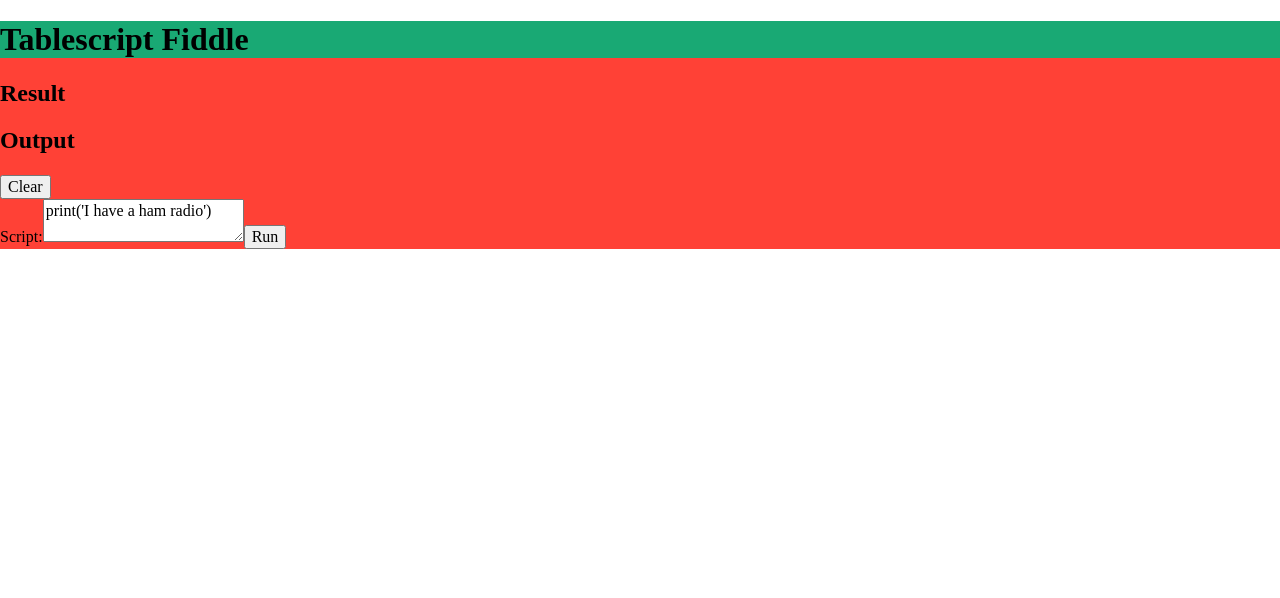
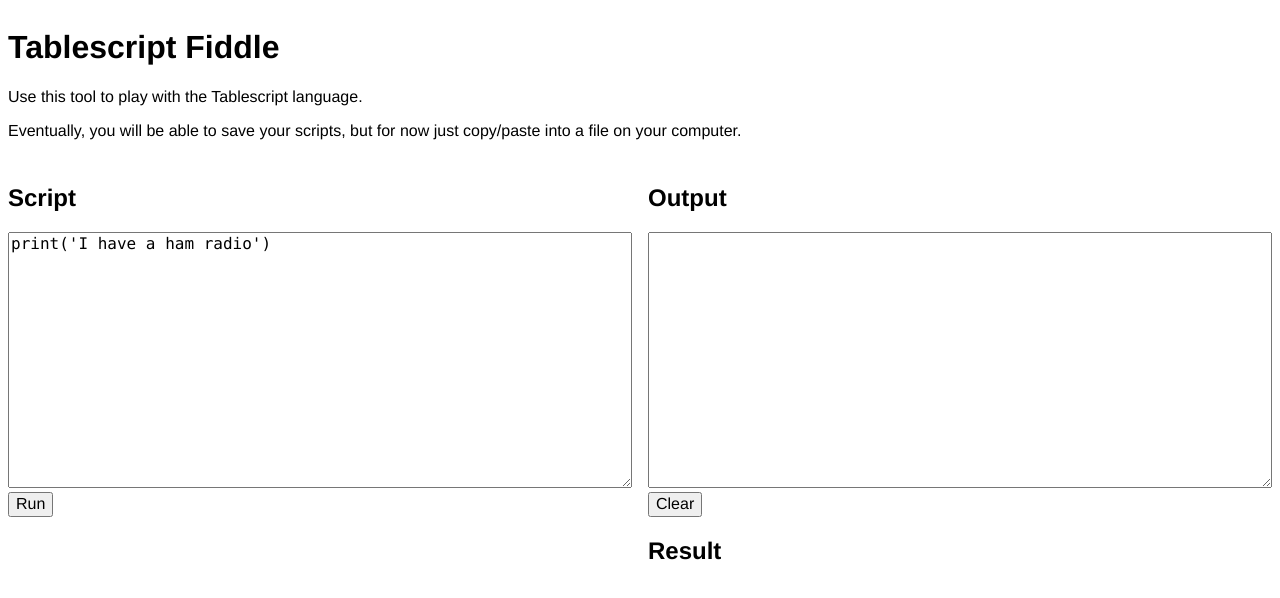
Before and after one commit to Tablescript/tablescript-fiddle, a React app: page / in a window 1280 px wide. Shown: the top 598 px of the page. Built offline with nearby package versions, Linux system fonts and the light colour scheme.

Commit message:
Add basic styling

```diff
--- a/src/App.js
+++ b/src/App.js
@@ -3,9 +3,11 @@ import Fiddle from './Fiddle.component';
 import 'tachyons/css/tachyons.css';
 
 const App = props => (
-  <div className="bg-red">
-    <header className="bg-pink">
-      <h1 className="bg-green">Tablescript Fiddle</h1>
+  <div className="flex flex-column">
+    <header className="pa2 helvetica">
+      <h1 className="">Tablescript Fiddle</h1>
+      <p>Use this tool to play with the Tablescript language.</p>
+      <p>Eventually, you will be able to save your scripts, but for now just copy/paste into a file on your computer.</p>
     </header>
     <Fiddle />
   </div>
--- a/src/Code.component.js
+++ b/src/Code.component.js
@@ -1,13 +1,11 @@
 import React from 'react';
 import Editor from './Editor.component';
 
-const Code = ({ onSubmit, script, onChange }) => (
-  <div>
-    <form onSubmit={ onSubmit }>
-      <label>
-        Script:
-        <Editor script={ script } onChange={ onChange } />
-      </label>
+const Code = ({ onRun, script, onChange }) => (
+  <div className="w-50 ph2">
+    <h2>Script</h2>
+    <form onSubmit={ onRun }>
+      <Editor script={ script } onChange={ onChange } />
       <input type="submit" value="Run" />
     </form>
   </div>
--- /dev/null
+++ b/src/Console.component.js
@@ -0,0 +1,16 @@
+import React from 'react';
+import ClearButton from './ClearButton.component';
+
+const Console = ({ output, onClear }) => {
+  const allOutput = output.join('\n');
+
+  return (
+    <div>
+      <h2>Output</h2>
+      <textarea className="w-100 h5 code" value={ allOutput } />
+      <ClearButton onClear={ onClear } />
+    </div>
+  );
+};
+
+export default Console;
--- a/src/Editor.component.js
+++ b/src/Editor.component.js
@@ -1,7 +1,7 @@
 import React from 'react';
 
 const Editor = ({ script, onChange }) => (
-  <textarea name="script" value={ script } onChange={ onChange }></textarea>
+  <textarea className="w-100 h5 code" name="script" value={ script } onChange={ onChange }></textarea>
 );
 
 export default Editor;
--- a/src/Fiddle.component.js
+++ b/src/Fiddle.component.js
@@ -1,8 +1,6 @@
 import React, { Component } from 'react';
-import Result from './Result.component';
+import Code from './Code.component';
 import Output from './Output.component';
-import ClearButton from './ClearButton.component';
-import Code from './Code.component';
 import {
   runScript,
   initializeContext,
@@ -22,29 +20,20 @@ class Fiddle extends Component {
   }
 
   onClear(event) {
-    this.setState({
-      ...this.state,
-      result: '',
-      output: []
-    });
+    this.setState(() => ({ output: [] }));
   }
 
   handleChange(event) {
-    this.setState({
-      script: event.target.value
-    });
+    this.setState({ script: event.target.value });
   }
 
   setResult(context) {
     return function(result) {
-      this.setState({
-        ...this.state,
-        result: result.asNativeString(context),
-      });
+      this.setState(() => ({ result: result.asNativeString(context) }));
     };
   }
 
-  handleSubmit(event) {
+  onRun(event) {
     const interpreterOptions = defaultInterpreterOptions({ tableValidation: true });
     interpreterOptions.output.print = this.handlePrint.bind(this);
 
@@ -55,27 +44,23 @@ class Fiddle extends Component {
       defaultValueFactory,
     );
 
-    runScript(context, this.state.script, 'fiddle').then(this.setResult(context).bind(this));
+    runScript(context, this.state.script, 'fiddle')
+      .then(this.setResult(context).bind(this))
+      .catch(e => {
+        this.setState({ result: e.toString() });
+      });
     event.preventDefault();
   }
 
   handlePrint(s) {
-    this.setState({
-      ...this.state,
-      output: [
-        ...this.state.output,
-        s,
-      ],
-    });
+    this.setState(() => ({ output: [...this.state.output, s] }));
   }
 
   render() {
     return (
-      <div>
-        <Result result={ this.state.result } />
-        <Output output={ this.state.output } />
-        <ClearButton onClear={ this.onClear.bind(this) } />
-        <Code script={ this.state.script } onChange={ this.handleChange.bind(this) } onSubmit={ this.handleSubmit.bind(this) } />
+      <div className="flex flex-row helvetica">
+        <Code script={ this.state.script } onChange={ this.handleChange.bind(this) } onRun={ this.onRun.bind(this) } />
+        <Output result={ this.state.result } output={ this.state.output } onClear={ this.onClear.bind(this) } />
       </div>
     );
   }
--- a/src/Output.component.js
+++ b/src/Output.component.js
@@ -1,16 +1,12 @@
 import React from 'react';
+import Result from './Result.component';
+import Console from './Console.component';
 
-const Output = ({ output }) => {
-  const outputLines = output.map((l, i) => <li key={ i }>{ l }</li>);
-
-  return (
-    <div>
-      <h2>Output</h2>
-      <ul>
-        { outputLines }
-      </ul>
-    </div>
-  );
-};
+const Output = ({ result, output, onClear }) => (
+  <div className="w-50 ph2 flex flex-column">
+    <Console output={ output } onClear={ onClear } />
+    <Result result={ result } />
+  </div>
+);
 
 export default Output;
```
